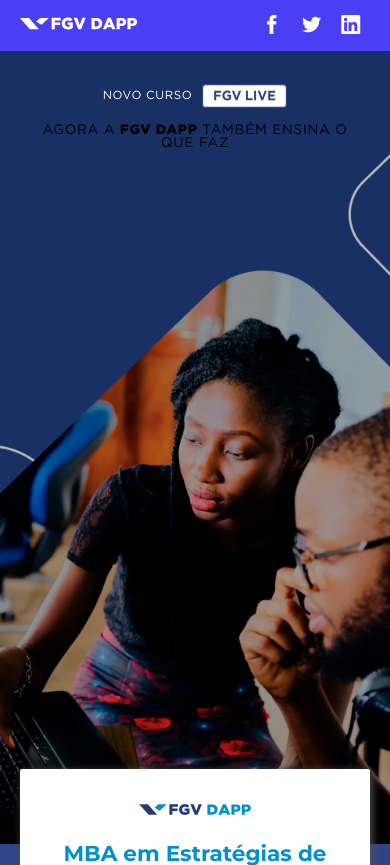
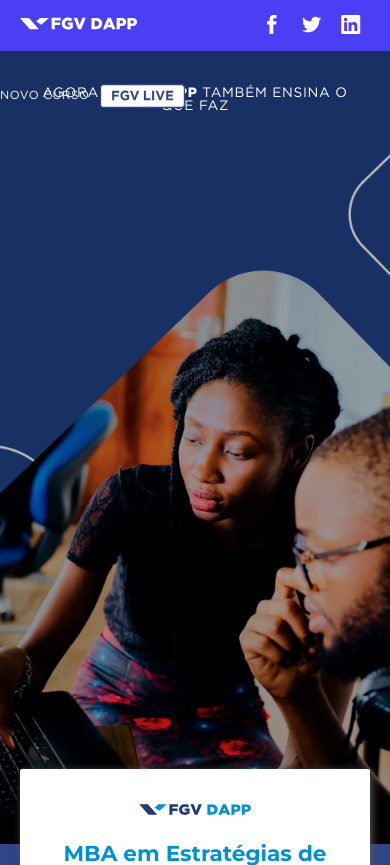
Before and after one commit to yanhill/mba-em-estrategia-de-comunicacao-aplicada, a PHP site: page / in a window 390 px wide. Shown: the top 865 px of the page. Run offline with PHP 8.4, Linux system fonts and the light colour scheme.

Commit message:
Add files via upload

```diff
--- a/index.html
+++ b/index.html
@@ -68,6 +68,9 @@
         </header>
 
         <div class="primary-cover" id="primaryCover">
+            <div class="agora-container">
+                <p class='agora-a-fgv'>AGORA A <span class="black">FGV DAPP</span> TAMBÉM ENSINA O QUE FAZ</p>
+            </div>
 
             <div class="background-color"></div>
 
@@ -80,9 +83,7 @@
                     <img src="img/fgv-live2.svg" alt="" class="fgv-live">
                 </div>
 
-                <div class="agora-container">
-                    <p class='agora-a-fgv'>AGORA A <span class="black">FGV DAPP</span> TAMBÉM ENSINA O QUE FAZ</p>
-                </div>
+
 
             </div>
 
--- a/style-header.css
+++ b/style-header.css
@@ -85,6 +85,8 @@
 
     .agora-container{
         margin: 0 10vw;
+        position: absolute;
+        top: 10vh;
     }
 
     #primaryCover {
@@ -115,7 +117,7 @@
     }
     .agora-a-fgv{
         font-size: 3.5vw;
-        color: #000;
+        margin: 0;
     }
     .ornamento{
         width:15vw;
```
